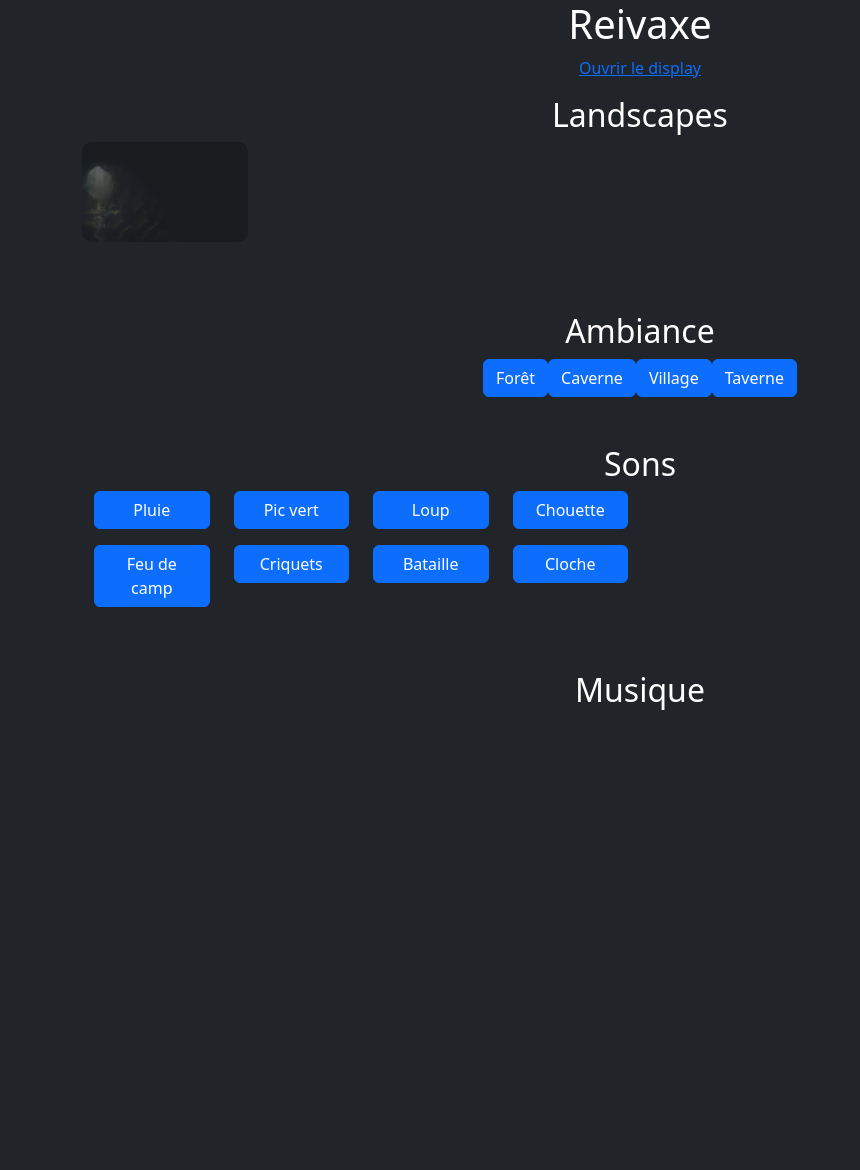
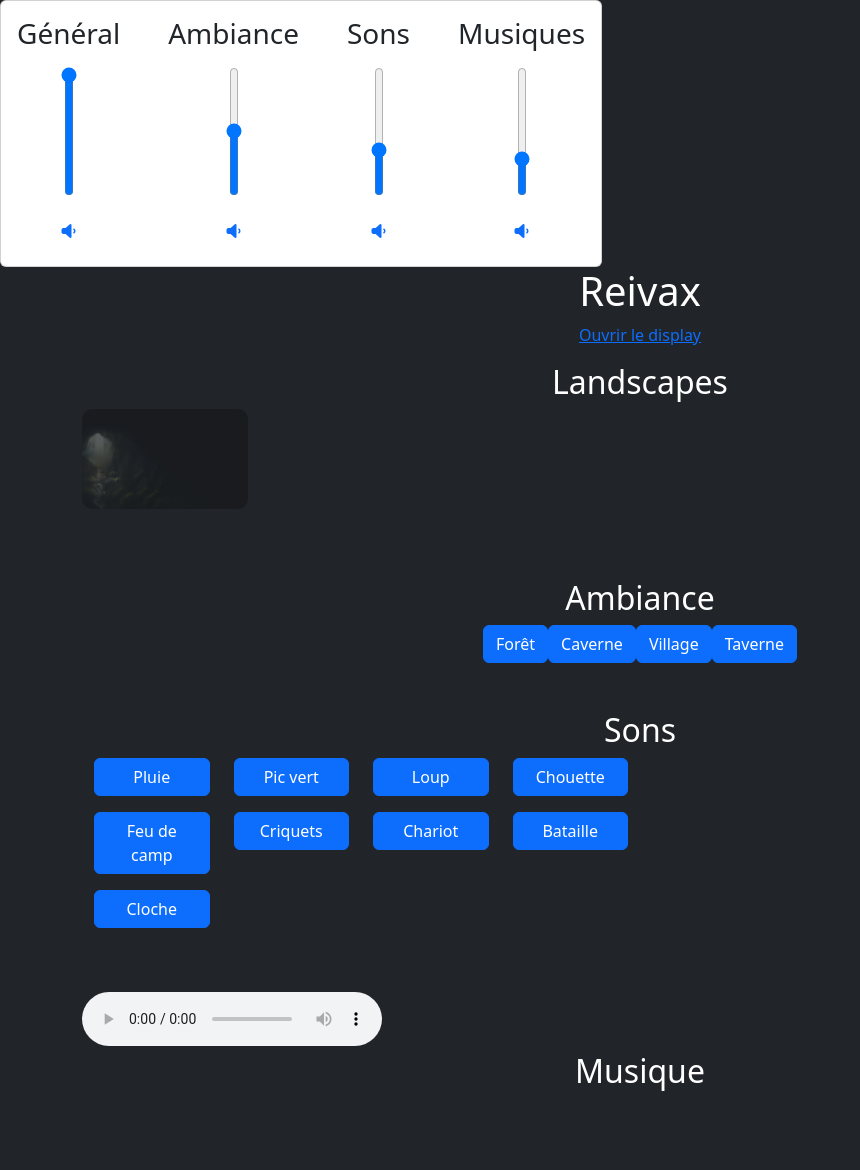
Before and after one commit to GigaPaul/reivax, a PHP site: page / in a window 1280 px wide. Shown: the whole page, without its empty margins (0-860 px from the left). Before the commit the page ends 710 px from the top, so only its background shows below. Run offline with PHP 8.4, Linux system fonts and the light colour scheme; data that the repository does not hold is empty.

Commit message:
Ajout du système de volume

```diff
--- a/assets/js/index.js
+++ b/assets/js/index.js
@@ -186,6 +186,7 @@ function InitAmbience()
         let audio = document.createElement("audio");
         $(audio)
             .prop("src", AMBIENCE_URL + url)
+            .attr("data-volume", "ambiance")
             .prop("loop", true)
             .prop("volume", 0)
             .prop("id", `ambience_${url}`);
@@ -362,9 +363,10 @@ function CreateSound()
 
 
     let audio = document.createElement("audio");
-    $(audio).addClass("sounds__audio fadeout_audio");
-    $(audio).prop("volume", 0);
-    $(audio).on("timeupdate", PlaylistNext)
+    $(audio).addClass("sounds__audio fadeout_audio")
+        .prop("volume", 0)
+        .attr("data-volume", "sons")
+        .on("timeupdate", PlaylistNext);
 
     $(container).append(audio);
 
@@ -845,3 +847,136 @@ function FadeTransition() {
 
     CURRENT_MUSIC.next();
 }
+
+
+
+
+
+
+
+
+// VOLUME, à retravailler
+InitVolume();
+
+function InitVolume() {
+    $(".MuteVolumeBtn").on("click", MuteEvent);
+    $(".volume__range").on("input", VolumeEvent);
+    $("#GeneralVolume").on("input", GeneralVolumeEvent);
+}
+
+
+function MuteEvent() {
+    if($(this)[0] === $("#GeneralMute")[0]) {
+        let that = this;
+
+        $(".MuteVolumeBtn").each(function() {
+            if(that === this) {
+                return;
+            }
+
+            if($(that).hasClass("muted") === $(this).hasClass("muted")) {
+                $(this).click();
+            }
+        })
+    }
+
+    ToggleMuteOn(this);
+}
+
+function ToggleMuteOn(element) {
+    // Si le son n'est pas mute
+    if(!$(element).hasClass("muted")) {
+        MuteVolumeOn(element);
+    }
+    // Si le son est mute
+    else {
+        UnMuteVolumeOn(element)
+    }
+}
+
+
+function MuteVolumeOn(element) {
+    let icon = $(element).children()[0];
+    let range = $(element).parent().parent().find("input")[0];
+
+    $(icon).addClass("fa-volume-xmark text-secondary");
+    $(icon).removeClass("fa-volume-low");
+    $(element).addClass("muted");
+    $(range).prop("disabled", true);
+
+    let dataVolume = GetDataTag(element);
+    let audios = $(`audio[data-volume="${dataVolume}"]`);
+    (audios).prop("muted", true);
+}
+
+
+function UnMuteVolumeOn(element) {
+    let icon = $(element).children()[0];
+    let range = $(element).parent().parent().find("input")[0];
+
+    $(icon).removeClass("fa-volume-xmark text-secondary");
+    $(icon).addClass("fa-volume-low");
+    $(element).removeClass("muted");
+    $(range).prop("disabled", false);
+
+    let dataVolume = GetDataTag(element);
+    let audios = $(`audio[data-volume="${dataVolume}"]`);
+    $(audios).prop("muted", false);
+}
+
+
+function VolumeEvent() {
+    if($(this)[0] === $("#GeneralVolume")[0]) {
+        return;
+    }
+
+
+    let currentValue = parseInt($(this).val());
+    let maxValue = parseInt($("#GeneralVolume").val());
+    let relativeValue = $(this).siblings("input[name='RelativeValue']");
+    let newRelativeVal = (currentValue / maxValue) * 100;
+
+
+
+    if(currentValue > maxValue) {
+        $("#GeneralVolume").val(currentValue).trigger("input");
+        $(relativeValue).val(100);
+    }
+
+    if(newRelativeVal > 100) {
+        newRelativeVal = 100;
+    }
+
+    $(relativeValue).val(newRelativeVal);
+    ManageAudioVolume(this);
+}
+
+function GeneralVolumeEvent() {
+    let ranges = $(".volume__range").not("#GeneralVolume");
+    let maxValue = parseInt($(this).val());
+
+    $(ranges).each(function() {
+        let relativeValue = parseInt($(this).siblings("input[name='RelativeValue']").val());
+        let percent = relativeValue / 100;
+        $(this).val(maxValue * percent);
+        ManageAudioVolume(this);
+    });
+}
+
+function ManageAudioVolume(rangeInput) {
+    let dataVolume = GetDataTag(rangeInput);
+    let audios = $(`audio[data-volume="${dataVolume}"]`);
+    let normalizedValue = parseInt($(rangeInput).val()) / 100;
+
+
+
+    $(audios).each(function() {
+        $(this).prop("volume", normalizedValue);
+    })
+}
+
+function GetDataTag(element) {
+    let article = $(element).closest("[data-tag]");
+    return $(article).data("tag");
+}
+//
--- a/assets/styles/main.css
+++ b/assets/styles/main.css
@@ -105,6 +105,14 @@
   width: max-content;
 }
 
+.volume__range {
+  width: 10px;
+  direction: rtl;
+  writing-mode: vertical-lr;
+  -webkit-writing-mode: vertical-lr;
+  -ms-writing-mode: vertical-lr;
+}
+
 .video__container {
   background-color: black;
   overflow: hidden;
--- a/assets/styles/main.scss
+++ b/assets/styles/main.scss
@@ -140,6 +140,19 @@
 
 .w-max-content {
     width: max-content;
+}
+
+.volume {
+    &__range
+    {
+        width: 10px;
+        direction: rtl;
+
+        writing-mode: vertical-lr;
+        -webkit-writing-mode: vertical-lr;
+        -ms-writing-mode: vertical-lr;
+
+    }
 }
 
 
--- a/index.html
+++ b/index.html
@@ -10,13 +10,99 @@
     <link rel="stylesheet" href="./assets/styles/main.css">
 </head>
 <body class="text-bg-dark">
+    <section class="card w-max-content">
+        <div class="card-body d-flex">
+            <!-- Général -->
+            <article data-tag="general" class="d-flex justify-content-center flex-column me-5">
 
+                <h3 class="mb-3">
+                    <label for="GeneralVolume">Général</label>
+                </h3>
+
+                <div class="mb-3">
+                    <input type="range" name="" id="GeneralVolume" class="volume__range d-block m-auto" value="100">
+                    <input type="hidden" name="RelativeValue" value="100">
+                </div>
+
+
+                <div>
+                    <button id="GeneralMute" class="MuteVolumeBtn d-block m-auto btn btn-link">
+                        <i class="fa-solid fa-volume-low"></i>
+                    </button>
+                </div>
+
+            </article>
+
+
+
+            <!-- Ambiance -->
+            <article data-tag="ambiance" class="d-flex justify-content-center flex-column me-5">
+                <h3 class="mb-3">
+                    <label for="AmbianceVolume">Ambiance</label>
+                </h3>
+
+                <div class="mb-3">
+                    <input type="range" name="" id="AmbianceVolume" class="volume__range d-block m-auto" value="50">
+                    <input type="hidden" name="RelativeValue" value="50">
+                </div>
+
+
+                <div>
+                    <button class="MuteVolumeBtn d-block m-auto btn btn-link">
+                        <i class="fa-solid fa-volume-low"></i>
+                    </button>
+                </div>
+            </article>
+
+
+
+            <!-- Sons -->
+            <article data-tag="sons" class="d-flex justify-content-center flex-column me-5">
+                <h3 class="mb-3">
+                    <label for="SonsVolume">Sons</label>
+                </h3>
+
+                <div class="mb-3">
+                    <input type="range" name="" id="SonsVolume" class="volume__range d-block m-auto" value="33">
+                    <input type="hidden" name="RelativeValue" value="33">
+                </div>
+
+
+                <div>
+                    <button class="MuteVolumeBtn d-block m-auto btn btn-link">
+                        <i class="fa-solid fa-volume-low"></i>
+                    </button>
+                </div>
+            </article>
+
+
+
+            <!-- Musique -->
+            <article data-tag="musique" class="d-flex justify-content-center flex-column">
+                <h3 class="mb-3">
+                    <label for="MusicVolume">Musiques</label>
+                </h3>
+
+                <div class="mb-3">
+                    <input type="range" name="" id="MusicVolume" class="volume__range d-block m-auto" value="25">
+                    <input type="hidden" name="RelativeValue" value="25">
+                </div>
+
+
+                <div>
+                    <button class="MuteVolumeBtn d-block m-auto btn btn-link">
+                        <i class="fa-solid fa-volume-low"></i>
+                    </button>
+                </div>
+            </article>
+        </div>
+    </section>
 
 
     <div class="container">
         <section>
             <div>
-                <h1 class="text-center">Reivaxe</h1>
+                <h1 class="text-center">Reivax</h1>
                 <p class="text-center">
                     <a href="display.html" target="_blank" class="text-center">Ouvrir le display</a>
                 </p>
@@ -113,6 +199,16 @@
                                     </ul>
                                 </div>
 
+                                <div class="sounds__container col-3" data-name="Chariot" >
+                                    <ul class="sounds__playlist d-none">
+                                        <li data-url="GilneasStageCoach_WheelsOS_01.ogg"></li>
+                                        <li data-url="GilneasStageCoach_WheelsOS_02.ogg"></li>
+                                        <li data-url="GilneasStageCoach_WheelsOS_03.ogg"></li>
+                                        <li data-url="GilneasStageCoach_WheelsOS_04.ogg"></li>
+                                        <li data-url="GilneasStageCoach_WheelsOS_05.ogg"></li>
+                                    </ul>
+                                </div>
+
                                 <div class="sounds__container col-3" data-name="Bataille" >
                                     <ul class="sounds__playlist d-none">
                                         <li data-url="AMB_shadowmoonironhordebattle_loop.ogg"></li>
@@ -135,6 +231,8 @@
 
             </article>
 
+            <audio src="" data-volume="sons" controls></audio>
+
 
 
 
@@ -145,8 +243,8 @@
                 <output id="musicOutput"></output>
 
                 <div id="musicAudios">
-                    <audio src=""></audio>
-                    <audio src=""></audio>
+                    <audio data-volume="musique" src=""></audio>
+                    <audio data-volume="musique" src=""></audio>
                 </div>
             </article>
         </section>
```
Also changed, not shown: 10 other files.
